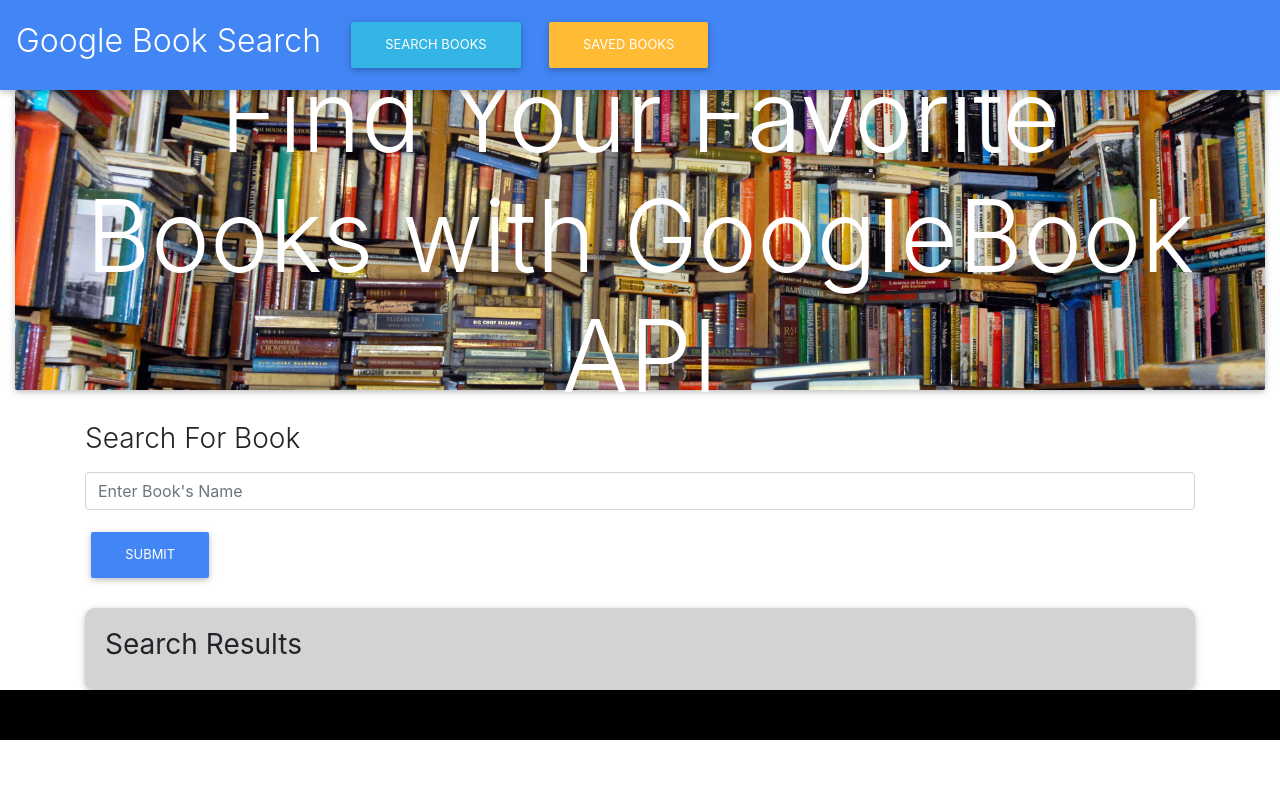
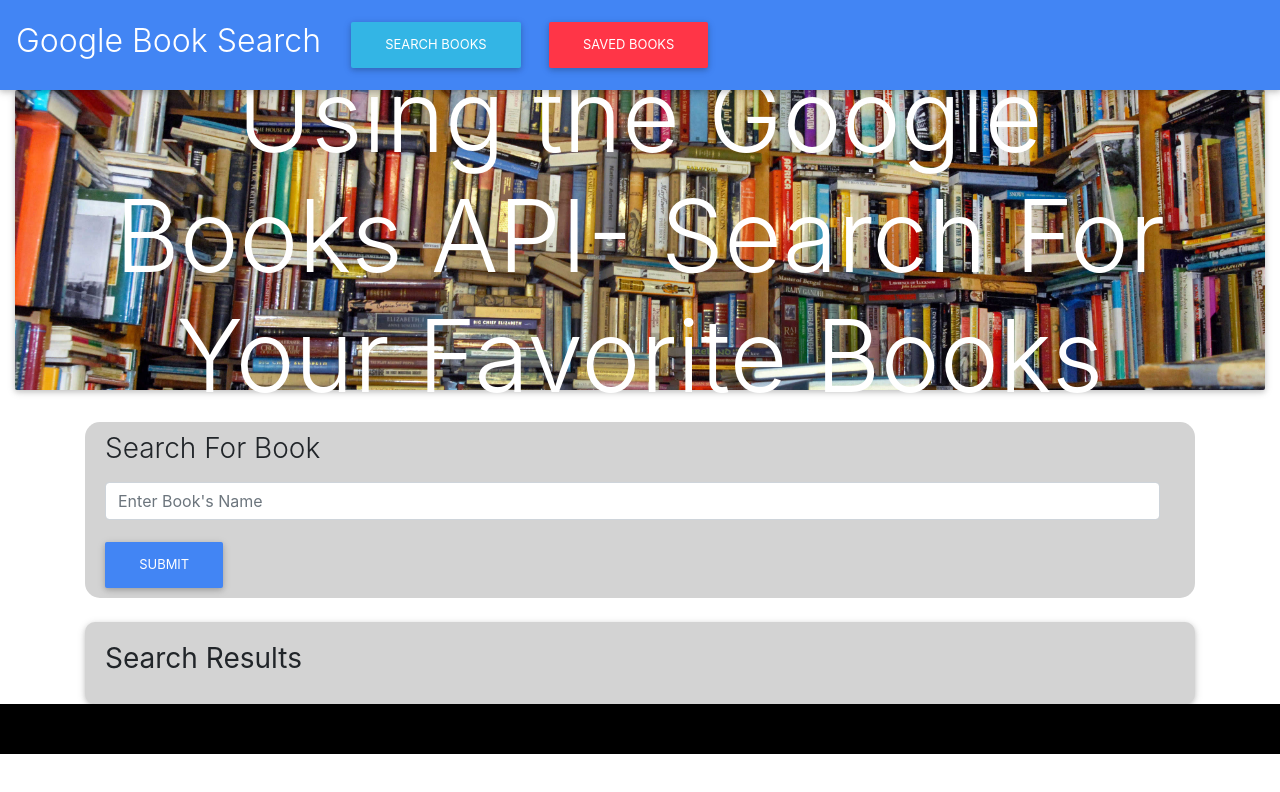
Before and after one commit to zmatthews33/GoogleBookSearch, a React (Create React App) app: page / in a window 1280 px wide. Shown: the top 792 px of the page. Built offline with nearby package versions, Linux system fonts and the light colour scheme.

Commit message:
Call working but not saving to db

```diff
--- a/package.json
+++ b/package.json
@@ -3,6 +3,7 @@
   "version": "0.1.0",
   "private": true,
   "dependencies": {
+    "axios": "^0.19.0",
     "express": "^4.17.1",
     "react": "^16.8.6",
     "react-dom": "^16.8.6",
--- a/src/Components/Nav/index.js
+++ b/src/Components/Nav/index.js
@@ -1,4 +1,5 @@
 import React from "react";
+import "./style.css";
 
 function Nav() {
   return (
@@ -17,7 +18,7 @@
           </li>
           <li className="nav-item" id="report">
             <a className="nav-link" href="/saved">
-              <button type="button" className="btn btn-warning text-white">
+              <button type="button" className="btn btn-danger text-white">
                 Saved Books
               </button>
             </a>
--- a/src/Components/Nav/style.css
+++ b/src/Components/Nav/style.css
@@ -0,0 +1,3 @@
+.btn {
+  align-content: right;
+}
--- a/src/Components/SavedBooks/index.js
+++ b/src/Components/SavedBooks/index.js
@@ -7,7 +7,7 @@
     <div className="card">
       <div className="card-body player">
         <div className="article">
-          <h3>Books that You Saved</h3>
+          <h3>Books You've Saved</h3>
         </div>
       </div>
     </div>
@@ -15,7 +15,7 @@
     <div className="card">
       <div className="card-body player">
         <div className="article">
-          <h3>Books that You Saved</h3>
+          <h3>Books You've Saved</h3>
           {props.savedBooks.map(savedbook => {
             return (
               <li className="saved-list list-group-item">
--- a/src/Components/SearchForm/style.css
+++ b/src/Components/SearchForm/style.css
@@ -0,0 +1,16 @@
+form {
+  background: lightgrey;
+  border-radius: 15px;
+}
+.BookSearchLabel {
+  margin-left: 20px;
+  margin-top: 10px;
+}
+.submitBtn {
+  margin-bottom: 10px;
+  margin-left: 20px;
+}
+.form-control {
+  margin-left: 20px;
+  width: 95%;
+}
--- a/src/Utils/API.js
+++ b/src/Utils/API.js
@@ -3,7 +3,12 @@
 export default {
   // Get book from google search
   getGoogleSearchBooks: function(query) {
-    return axios.get("https://www.googleapis.com/books/v1/volumes?q=" + query);
+    return axios.get(
+      "https://www.googleapis.com/books/v1/volumes?q=" + query
+      //+
+      //"&key=" +
+      //process.env.G_API_KEY
+    );
   },
 
   // Gets all books
@@ -16,7 +21,7 @@
     return axios.get("/api/books/" + id);
   },
 
-  // Saves a book to the database
+  // Saves a book to database
   saveBook: function(savedBooks) {
     return axios.post("/api/books", savedBooks);
   },
--- a/src/index.js
+++ b/src/index.js
@@ -2,8 +2,5 @@
 import ReactDOM from "react-dom";
 import "./index.css";
 import App from "./App";
-import * as serviceWorker from "./serviceWorker";
 
 ReactDOM.render(<App />, document.getElementById("root"));
-
-serviceWorker();
--- a/src/pages/SearchBooks.js
+++ b/src/pages/SearchBooks.js
@@ -65,11 +65,9 @@
   };
   render() {
     return (
-      <Container fluid>
+      <Container fluid={true}>
         <Jumbotron>
-          <h1 className="text-white">
-            Find Your Favorite Books with GoogleBook API
-          </h1>
+          <h1>Using the Google Books API- Search For Your Favorite Books</h1>
         </Jumbotron>
         <Container>
           <Row>
```
Also changed, not shown: server.js (+12 -14 lines), 2 other files (tests, documents, lock files or other folders).
